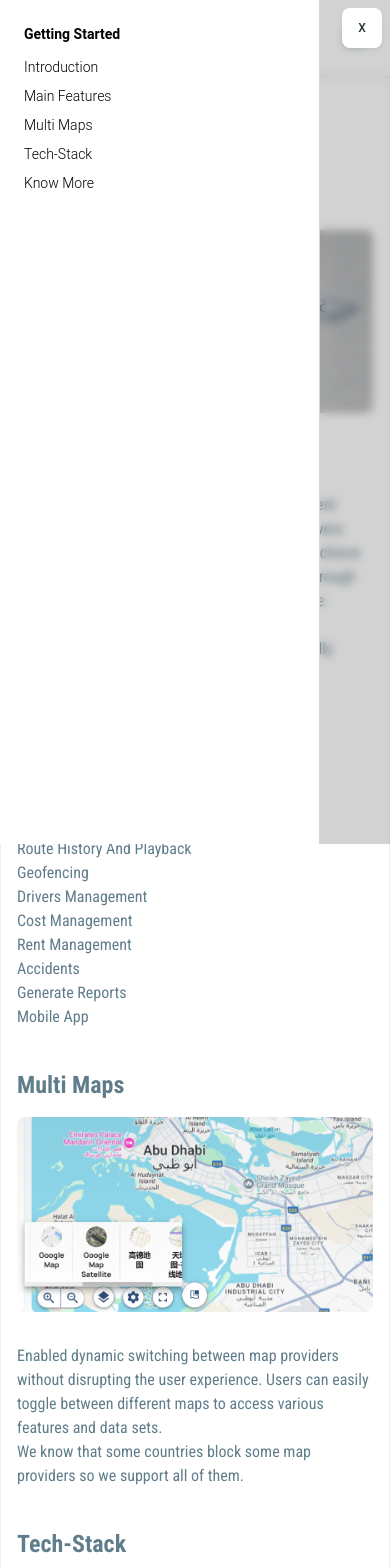
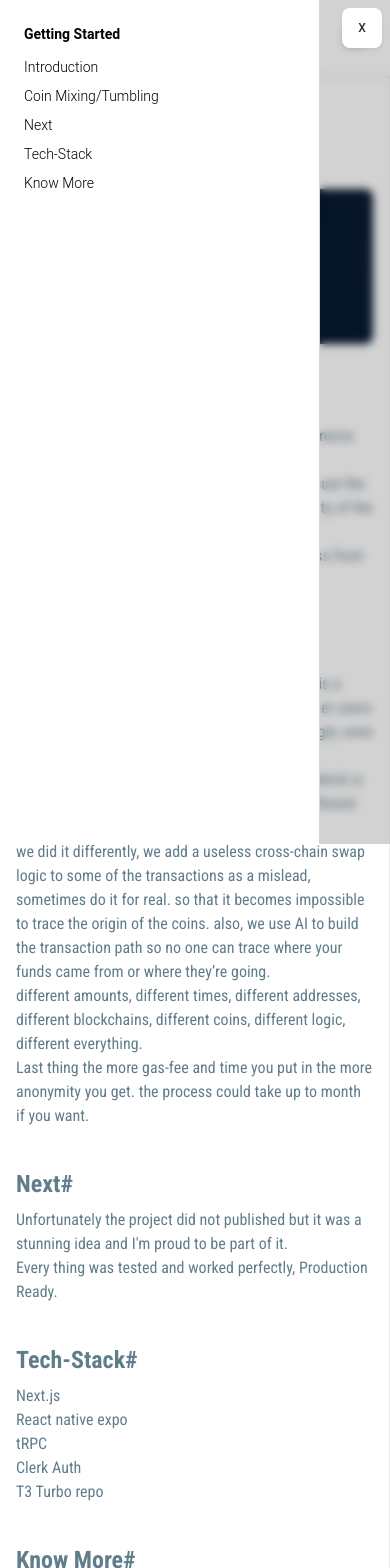
Before and after one commit to mayar4ki/my-portfolio, a Next.js app: page /project/u___pst in a window 390 px wide. Shown: the top 1568 px of the page. Built offline with nearby package versions, Linux system fonts and the light colour scheme.

Commit message:
feat: add content

```diff
--- a/src/screens/home/layout/footer.tsx
+++ b/src/screens/home/layout/footer.tsx
@@ -4,8 +4,11 @@ import { Typography, Button } from "@material-tailwind/react";
 const LINKS = [
   { name: "Github", href: "https://github.com/mayar4ki" },
   { name: "LinkedIn", href: "https://www.linkedin.com/in/mayar-i-deeb/" },
+  { name: "Telegram", href: "https://t.me/M9321m" },
+  { name: "WhatsApp", href: "https://wa.me/971568129757?text=Hey%20Mayar%20how%20you%20doing" },
   { name: "Instagram", href: "https://www.instagram.com/mayar.alideeb/" },
-  { name: "Blog", href: "https://dev.to/chrollo4ki" }
+  { name: "Dev.to", href: "https://dev.to/chrollo4ki" },
+  { name: "Medium", href: "https://medium.com/@mayardeeb" }
 ];
 const CURRENT_YEAR = new Date().getFullYear();
 
--- a/src/screens/project/cl__r/cl__r-index-screen.tsx
+++ b/src/screens/project/cl__r/cl__r-index-screen.tsx
@@ -35,9 +35,8 @@ export const Cl__rIndexScreen = () => {
     return (
         <div className="flex flex-row ">
             <Sidenav routes={routes} />
-            <div className="px-4 lg:px-20 py-8 w-full flex flex-col justify-start items-start max-w-5xl  ">
+            <div className="px-4 lg:px-20 py-8 w-full flex flex-col justify-start items-start max-w-5xl border-r  ">
                 <h2 className="text-blue-gray-500 text-4xl font-bold">Cl__r Medical insurance system</h2>
-
                 <div className=" relative mt-10  rounded-lg overflow-hidden ">
                     <Image
                         alt="insurance"
--- a/src/screens/project/copax/copax-index-screen.tsx
+++ b/src/screens/project/copax/copax-index-screen.tsx
@@ -35,7 +35,7 @@ export const CopaxIndexScreen = () => {
     return (
         <div className="flex flex-row ">
             <Sidenav routes={routes} />
-            <div className="px-4 lg:px-20 py-8 w-full flex flex-col justify-start items-start max-w-5xl border  ">
+            <div className="px-4 lg:px-20 py-8 w-full flex flex-col justify-start items-start max-w-5xl border-r  ">
                 <h2 className="text-blue-gray-500 text-4xl font-bold">Copax Fleet Management System</h2>
 
                 <div className=" relative mt-10  rounded-lg overflow-hidden ">
--- a/src/screens/project/u___pst/u___pst-index-screen.tsx
+++ b/src/screens/project/u___pst/u___pst-index-screen.tsx
@@ -11,12 +11,12 @@ const routes = [
                 route: "#introduction",
             },
             {
-                name: "Main Features",
-                route: "#features",
+                name: "Coin Mixing/tumbling",
+                route: "#mixing",
             },
             {
-                name: "Multi Maps",
-                route: "#multi-maps",
+                name: "Next",
+                route: "#next",
             },
             {
                 name: "Tech-Stack",
@@ -35,13 +35,13 @@ export const U___pstIndexScreen = () => {
     return (
         <div className="flex flex-row ">
             <Sidenav routes={routes} />
-            <div className="px-4 lg:px-20 py-8 w-full flex flex-col justify-start items-start max-w-5xl border  ">
-                <h2 className="text-blue-gray-500 text-4xl font-bold">Copax Fleet Management System</h2>
+            <div className="px-4 lg:px-20 py-8 w-full flex flex-col justify-start items-start max-w-5xl border-r  ">
+                <h2 className="text-blue-gray-500 text-4xl font-bold">U___PST</h2>
 
                 <div className=" relative mt-10  rounded-lg overflow-hidden ">
                     <Image
-                        alt="copax"
-                        src={"/image/copax.png"}
+                        alt="web3"
+                        src={"/image/block.png"}
                         width={768}
                         height={768}
                         className=" object-cover"
@@ -51,72 +51,61 @@ export const U___pstIndexScreen = () => {
 
                 <div className="mt-10">
                     <a id="introduction" className=" relative -top-24 invisible"></a>
-                    <h2 className="text-blue-gray-500 text-2xl font-bold" >Introduction</h2>
+                    <h2 className="text-blue-gray-500 text-2xl font-bold" >Introduction#</h2>
                     <p className="text-blue-gray-500 mt-2">
-                        Copax FMS, a high-performance fleet management system utilizing cutting-edge technology, empowers businesses of all sizes to optimize operations, achieve peak performance, and gain complete control through real-time tracking, insightful data analytics, route optimization, driver behavior monitoring, and preventative maintenance - all from a user-friendly platform for increased efficiency, reduced costs, improved safety, and informed decision-making.
+                        The general idea of the app is to build an e-commerce that ensure anonymity and privacy. <br />
+                        The app is built with the latest technology to ensure the best user experience and security, we hide identity of the users by our mixing service.<br />
+                        we use crypto for payment so repeating a process from same wallet address is not a problem.
                     </p>
                 </div>
 
                 <div className="mt-10">
                     <a id="features" className=" relative -top-24 invisible"></a>
-                    <h2 className="text-blue-gray-500 text-2xl font-bold" >Main Features</h2>
-                    <ul className="text-blue-gray-500 mt-2">
-                        <li>GPS Tracking</li>
-                        <li>Real-Time Vehicle Tracking</li>
-                        <li>Route History And Playback</li>
-                        <li>Geofencing</li>
-                        <li>Drivers Management </li>
-                        <li>Cost Management </li>
-                        <li>Rent Management </li>
-                        <li>Accidents </li>
-                        <li>Generate Reports </li>
-                        <li>Mobile App</li>
-                    </ul>
+                    <h2 className="text-blue-gray-500 text-2xl font-bold" >Coin Mixing/tumbling#</h2>
+
+                    <p className="text-blue-gray-500 mt-2">
+                        the system has it's own coin mixer, a coin mixer is a service that mixes your coins with or without other users coins
+                        so that it becomes difficult to trace the origin, even if you are using coins tracer. <br />
+                        in addition to that, we add a cross-chain swap, which is a way to exchange
+                        cryptocurrencies between different blockchains without needing a middleman. <br />
+                        we did it differently, we add a useless cross-chain swap logic to some of the transactions as a mislead, sometimes do it for real.
+                        so that it becomes impossible to trace the origin of the coins.
+                        also, we use AI to build the transaction path so no one can trace where your funds came from or where they’re going.
+
+                        <br />
+                        different amounts, different times, different addresses, different blockchains, different coins, different logic, different everything.
+                        <br />
+                        Last thing the more gas-fee and time you put in the more anonymity you get. the process could take up to month if you want.
+                    </p>
                 </div>
 
+                <div className="mt-10">
+                    <a id="next" className=" relative -top-24 invisible"></a>
+                    <h2 className="text-blue-gray-500 text-2xl font-bold" >Next#</h2>
+                    <p className="text-blue-gray-500 mt-2">
+                        Unfortunately the project did not published but it was a stunning idea and I'm proud to be part of it.<br />
+                        Every thing was tested and worked perfectly, Production Ready. <br />
 
-
-
-                <div className="mt-10 flex flex-col justify-start items-start">
-                    <a id="multi-maps" className=" relative -top-24 invisible"></a>
-                    <h2 className="text-blue-gray-500 text-2xl font-bold" >Multi Maps</h2>
-
-                    <div className=" relative mt-4  rounded-lg overflow-hidden ">
-                        <Image
-                            alt="copax"
-                            src={"/projects/copax/maps.png"}
-                            width={768}
-                            height={768}
-                            className=" object-cover"
-                        />
-                        <div className=" absolute top-0 bottom-0 right-0  left-0 from-black to-transparent bg-gradient-to-b opacity-5 " />
-                    </div>
-
-                    <p className="text-blue-gray-500 mt-8">
-                        Enabled dynamic switching between map providers without disrupting the user experience.
-                        Users can easily toggle between different maps to access various features and data sets.
-                        <br />
-                        We know that some countries block some map providers so we support all of them.
-                        <br />
                     </p>
 
                 </div>
 
                 <div className="mt-10">
                     <a id="tech-stack" className=" relative -top-24 invisible"></a>
-                    <h2 className="text-blue-gray-500 text-2xl font-bold" >Tech-Stack</h2>
+                    <h2 className="text-blue-gray-500 text-2xl font-bold" >Tech-Stack#</h2>
                     <ul className="text-blue-gray-500 mt-2">
-                        <li>Nest.js</li>
-                        <li>React</li>
-                        <li>Flutter</li>
-                        <li>Turbo repo</li>
+                        <li>Next.js</li>
+                        <li>React native expo</li>
+                        <li>tRPC</li>
+                        <li>Clerk Auth</li>
+                        <li>T3 Turbo repo</li>
                     </ul>
                 </div>
 
                 <div className="mt-10">
                     <a id="know-more" className=" relative -top-24 invisible"></a>
-                    <h2 className="text-blue-gray-500 text-2xl font-bold" >Know More</h2>
-                    <a href="https://copax-fms.com/" target="_blank">Visit Copax Website</a>
+                    <h2 className="text-blue-gray-500 text-2xl font-bold" >Know More#</h2>
+                    <a href="#" target="_blank">Visit Website</a>
                 </div>
             </div>
         </div >
```
Also changed, not shown: src/screens/home/components/contact-form.tsx (+19 -27 lines), src/screens/home/components/projects/index.tsx (+7 -1 lines), src/screens/home/components/projects/project-card.tsx (+10 -4 lines), public/image/block.png (added), public/image/deckgl.png (added).
